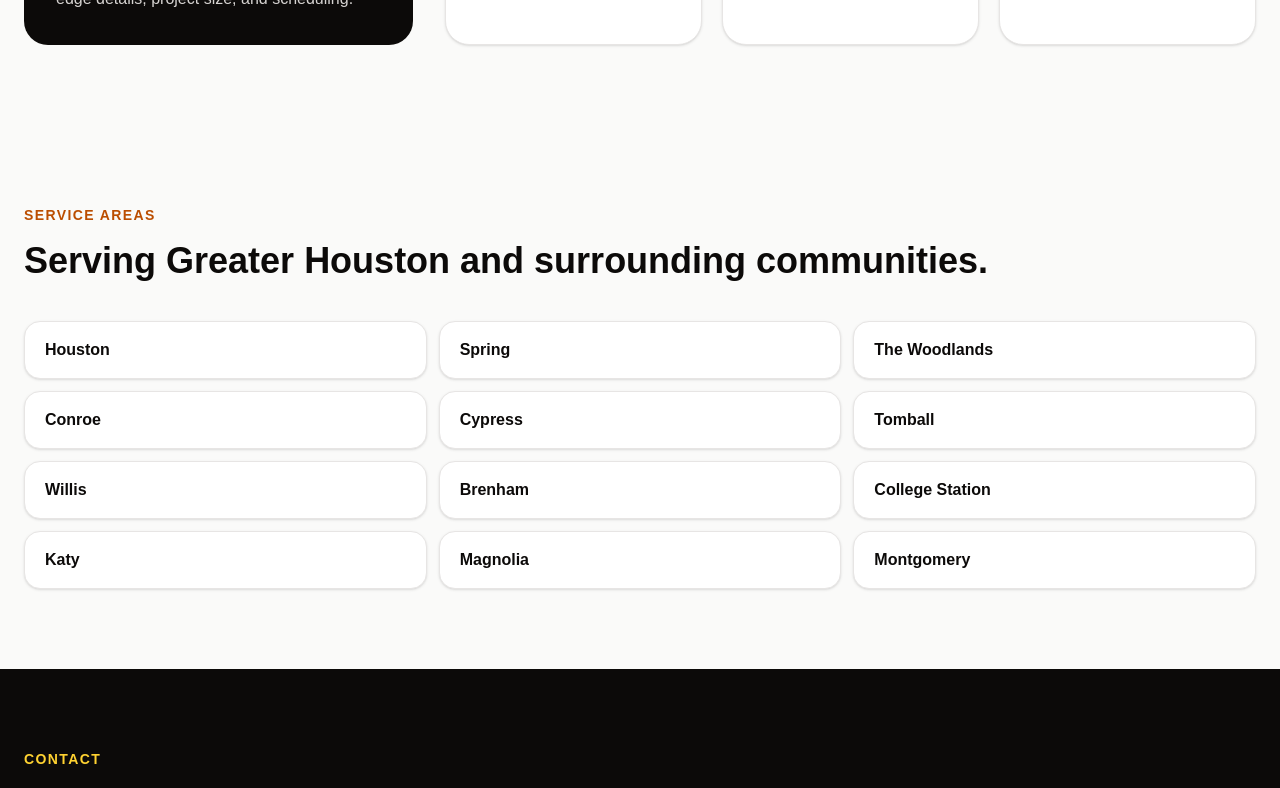
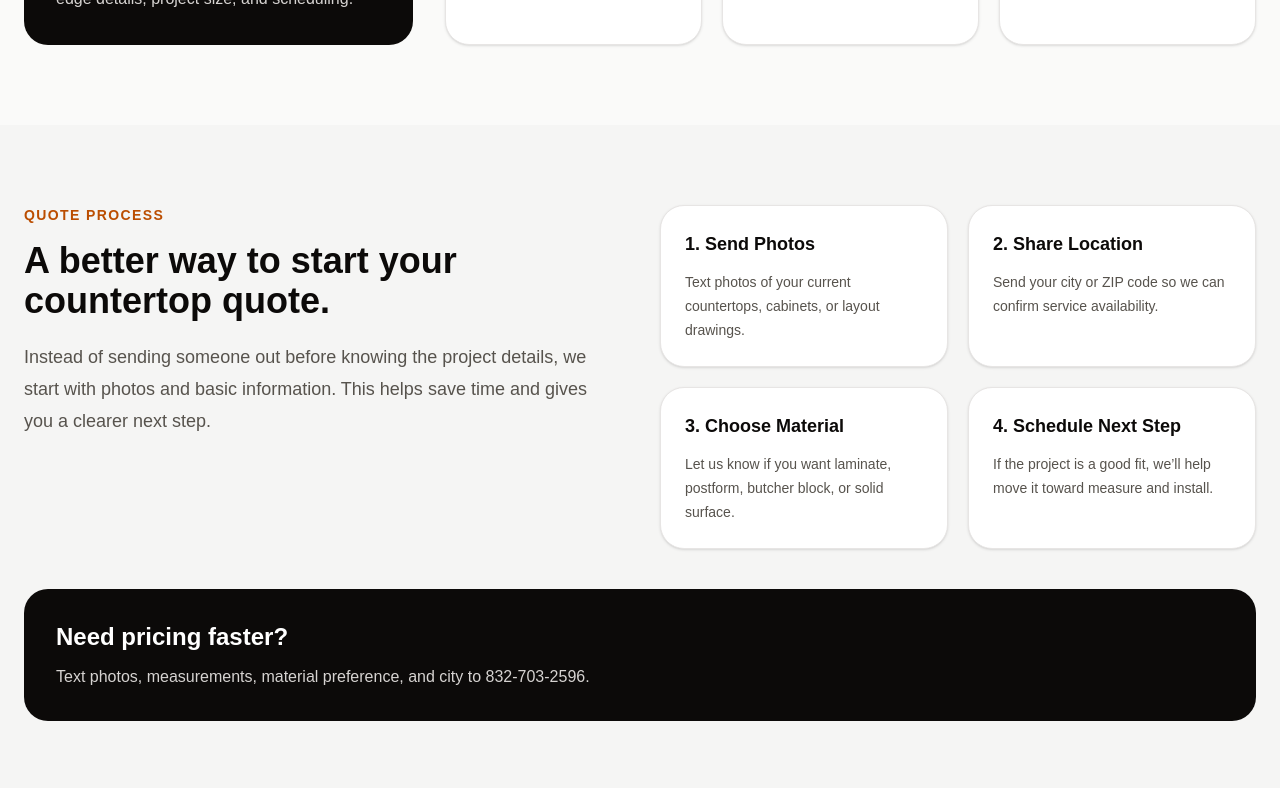
Before and after one commit to antg186/precision-countertops, a Next.js app: page / in a window 1280 px wide. Shown: the part 2040-2828 px from the top of the page. Built offline with nearby package versions, Linux system fonts and the light colour scheme.

Commit message:
Add countertop quote process section

```diff
--- a/src/app/page.js
+++ b/src/app/page.js
@@ -225,6 +225,67 @@ export default function Home() {
         </div>
       </section>
 
+            <section id="process" className="bg-stone-100 px-6 py-20">
+        <div className="mx-auto max-w-7xl">
+          <div className="grid gap-10 lg:grid-cols-2">
+            <div>
+              <p className="text-sm font-bold uppercase tracking-widest text-amber-700">
+                Quote Process
+              </p>
+
+              <h2 className="mt-4 text-4xl font-bold">
+                A better way to start your countertop quote.
+              </h2>
+
+              <p className="mt-5 text-lg leading-8 text-stone-600">
+                Instead of sending someone out before knowing the project details,
+                we start with photos and basic information. This helps save time
+                and gives you a clearer next step.
+              </p>
+            </div>
+
+            <div className="grid gap-5 sm:grid-cols-2">
+              {[
+                {
+                  title: "1. Send Photos",
+                  text: "Text photos of your current countertops, cabinets, or layout drawings.",
+                },
+                {
+                  title: "2. Share Location",
+                  text: "Send your city or ZIP code so we can confirm service availability.",
+                },
+                {
+                  title: "3. Choose Material",
+                  text: "Let us know if you want laminate, postform, butcher block, or solid surface.",
+                },
+                {
+                  title: "4. Schedule Next Step",
+                  text: "If the project is a good fit, we’ll help move it toward measure and install.",
+                },
+              ].map((step) => (
+                <div
+                  key={step.title}
+                  className="rounded-3xl border border-stone-200 bg-white p-6 shadow-sm"
+                >
+                  <h3 className="text-lg font-bold">{step.title}</h3>
+                  <p className="mt-3 text-sm leading-6 text-stone-600">
+                    {step.text}
+                  </p>
+                </div>
+              ))}
+            </div>
+          </div>
+
+          <div className="mt-10 rounded-3xl bg-stone-950 p-8 text-white">
+            <h3 className="text-2xl font-bold">Need pricing faster?</h3>
+            <p className="mt-3 text-stone-300">
+              Text photos, measurements, material preference, and city to
+              832-703-2596.
+            </p>
+          </div>
+        </div>
+      </section>
+
       <section className="mx-auto max-w-7xl px-6 py-20">
         <p className="text-sm font-bold uppercase tracking-widest text-amber-700">
           Service Areas
```
